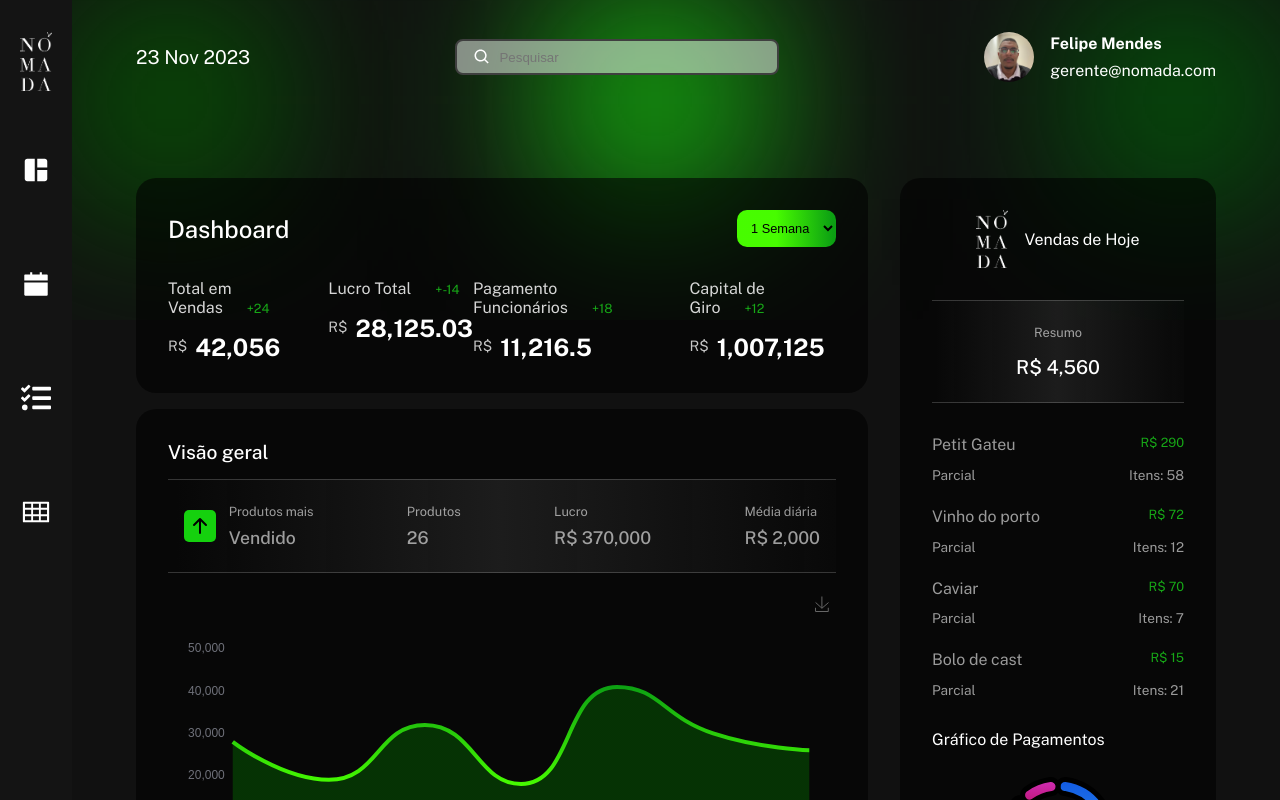
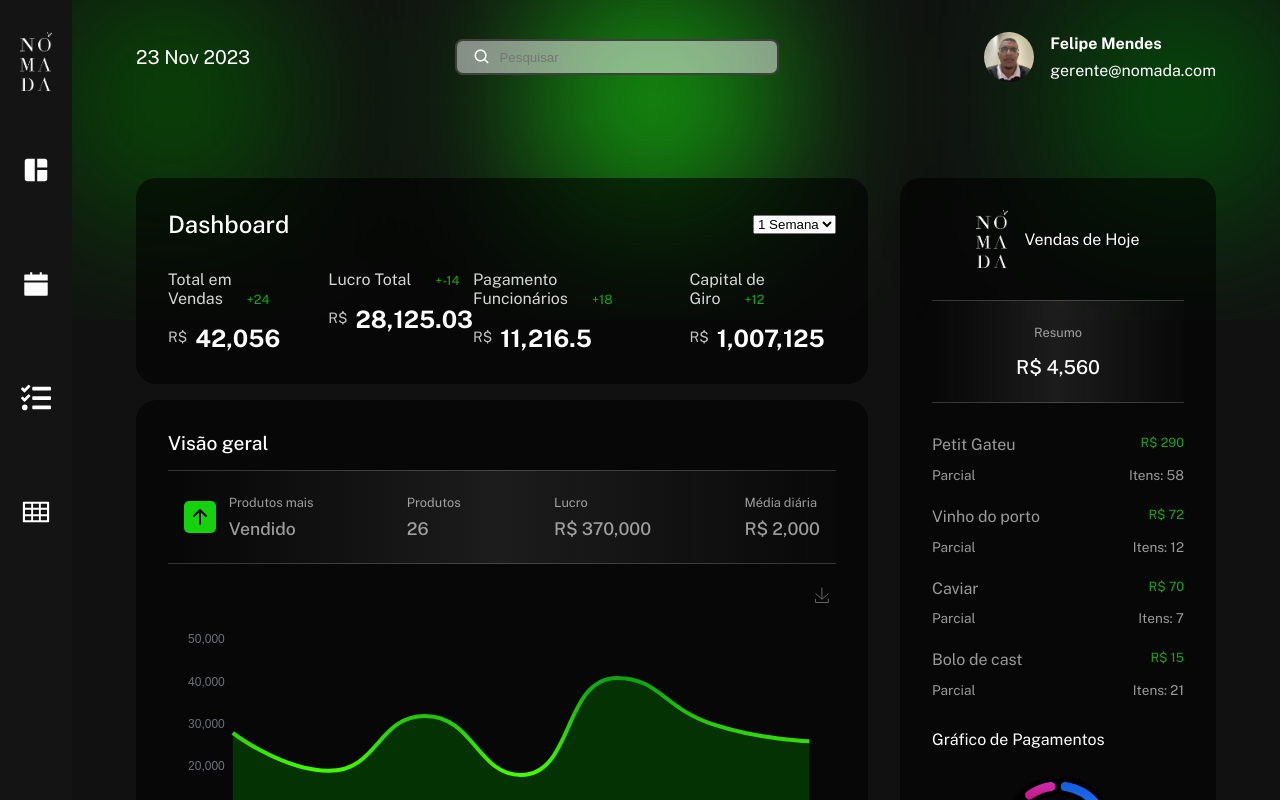
Before and after one commit to TWOmendes2/rest_dash, a React (Vite) app: page /dashboard in a window 1280 px wide. Built offline with nearby package versions, Linux system fonts and the light colour scheme.

Commit message:
Update Dashboard.module.css

```diff
--- a/src/pages/Dashboard/Dashboard.module.css
+++ b/src/pages/Dashboard/Dashboard.module.css
@@ -28,7 +28,7 @@
   font-size: 1.5rem;
   font-weight: 500;
 }
-.durationButton > select {
+.durationButton > h1 {
   border: none;
   background: var(--orange-gradient);
   padding: 10px;
```
